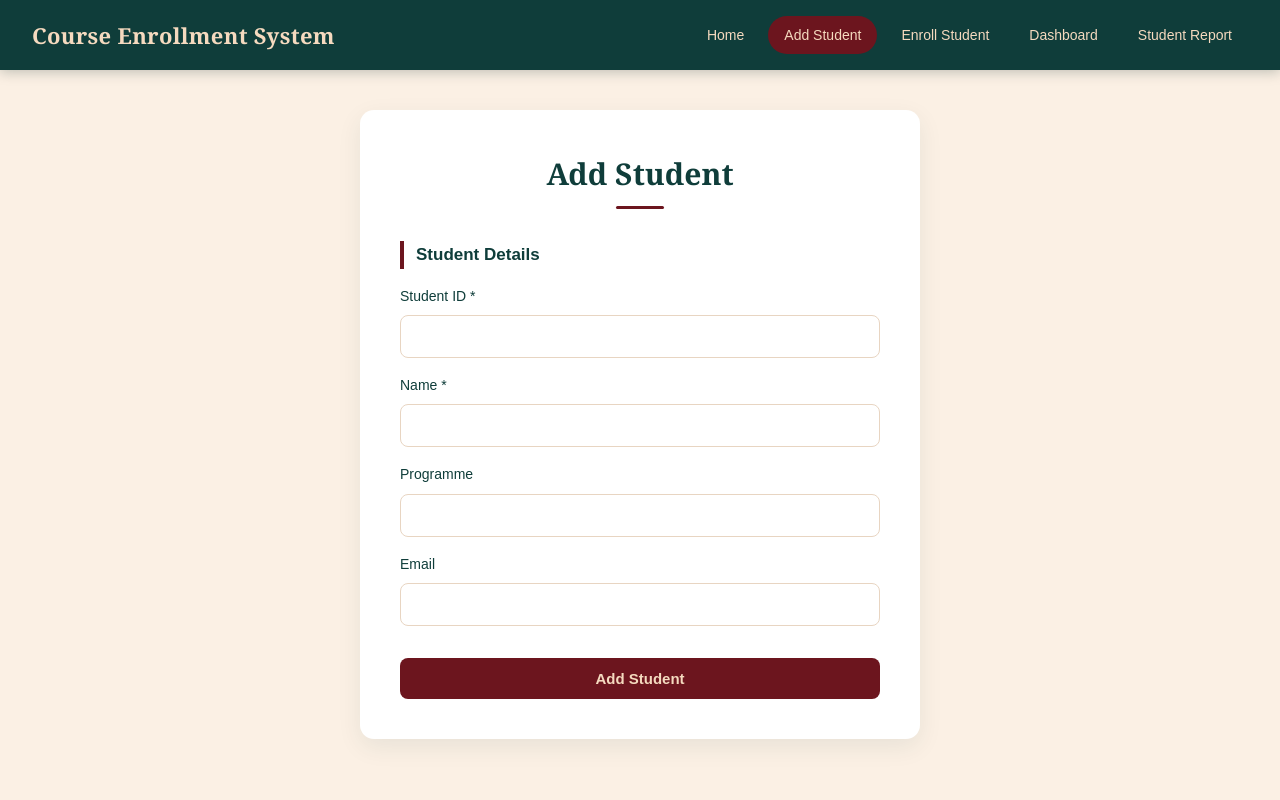
After one commit to linliar090/enrollment, a PHP site: page /add_student.php in a window 1280 px wide. The commit adds this page. Run offline with PHP 8.4, Linux system fonts and the light colour scheme; data comes from the database, SQL or seed files in the repository.

Commit message:
Update enrollment project

```diff
--- /dev/null
+++ b/add_student.php
@@ -0,0 +1,78 @@
+<?php
+require "db.php";
+
+$msg = "";
+$type = "";
+$student_id = $name = $programme = $email = "";
+
+if ($_SERVER["REQUEST_METHOD"] === "POST") {
+    $student_id = trim($_POST["student_id"] ?? "");
+    $name       = trim($_POST["name"] ?? "");
+    $programme  = trim($_POST["programme"] ?? "");
+    $email      = trim($_POST["email"] ?? "");
+
+    if ($student_id === "" || $name === "") {
+        $msg = "Student ID and Name are required!";
+        $type = "error";
+    } elseif ($email !== "" && !filter_var($email, FILTER_VALIDATE_EMAIL)) {
+        $msg = "Please enter a valid email address.";
+        $type = "error";
+    } else {
+        try {
+            $stmt = $conn->prepare(
+                "INSERT INTO student (student_id, name, programme, email) VALUES (?, ?, ?, ?)");
+            $stmt->bind_param("ssss", $student_id, $name, $programme, $email);
+            $stmt->execute();
+            $msg = "Student " . $name . " added successfully!";
+            $type = "success";
+            $student_id = $name = $programme = $email = "";   // clear the form
+        } catch (mysqli_sql_exception $e) {
+            // 1062 = duplicate primary key
+            $msg = ($e->getCode() == 1062)
+                 ? "Student ID already exists!"
+                 : "Error: " . $e->getMessage();
+            $type = "error";
+        }
+    }
+}
+
+// All students for the table below the form
+$students = $conn->query("SELECT student_id, name, programme, email FROM student ORDER BY student_id");
+?>
+<!DOCTYPE html>
+<html>
+<head>
+    <title>Add Student - Course Enrollment System</title>
+    <link rel="stylesheet" href="style.css">
+</head>
+<body>
+<?php include "nav.php"; ?>
+
+<div class="box">
+    <h2>Add Student</h2>
+
+    <?php if ($msg !== ""): ?>
+        <p class="<?= $type ?>"><?= htmlspecialchars($msg) ?></p>
+    <?php endif; ?>
+
+    <form method="POST" action="add_student.php">
+        <h3>Student Details</h3>
+        <label>Student ID *</label>
+        <input type="text" name="student_id" maxlength="10" value="<?= htmlspecialchars($student_id) ?>" required>
+        <label>Name *</label>
+        <input type="text" name="name" maxlength="100" value="<?= htmlspecialchars($name) ?>" required>
+        <label>Programme</label>
+        <input type="text" name="programme" maxlength="50" value="<?= htmlspecialchars($programme) ?>">
+        <label>Email</label>
+        <input type="email" name="email" maxlength="100" value="<?= htmlspecialchars($email) ?>">
+
+        <button type="submit">Add Student</button>
+    </form>
+
+    <?php if ($type === "success"): ?>
+        <a href="enroll.php">Enroll a student in a course</a>
+    <?php endif; ?>
+</div>
+</body>
+</html>
+<?php $conn->close(); ?>
--- a/nav.php
+++ b/nav.php
@@ -4,12 +4,12 @@ $current = basename($_SERVER["PHP_SELF"]);   // current file name, e.g. "enroll.
 
 // Link list: file => label
 $links = [
-    "index.php"     => "Home",
-    "enroll.php"    => "Enroll Student",
-    "dashboard.php" => "Dashboard",
-    "report.php"    => "Student Report",
+    "index.php"       => "Home",
+    "add_student.php" => "Add Student",
+    "enroll.php"      => "Enroll Student",
+    "dashboard.php"   => "Dashboard",
+    "report.php"      => "Student Report",
 ];
-
 // save_enroll.php belongs to the Enroll Student section
 if ($current === "save_enroll.php") {
     $current = "enroll.php";
```
Also changed, not shown: dashboard.php (+0 -20 lines), index.php (+6 -2 lines).
